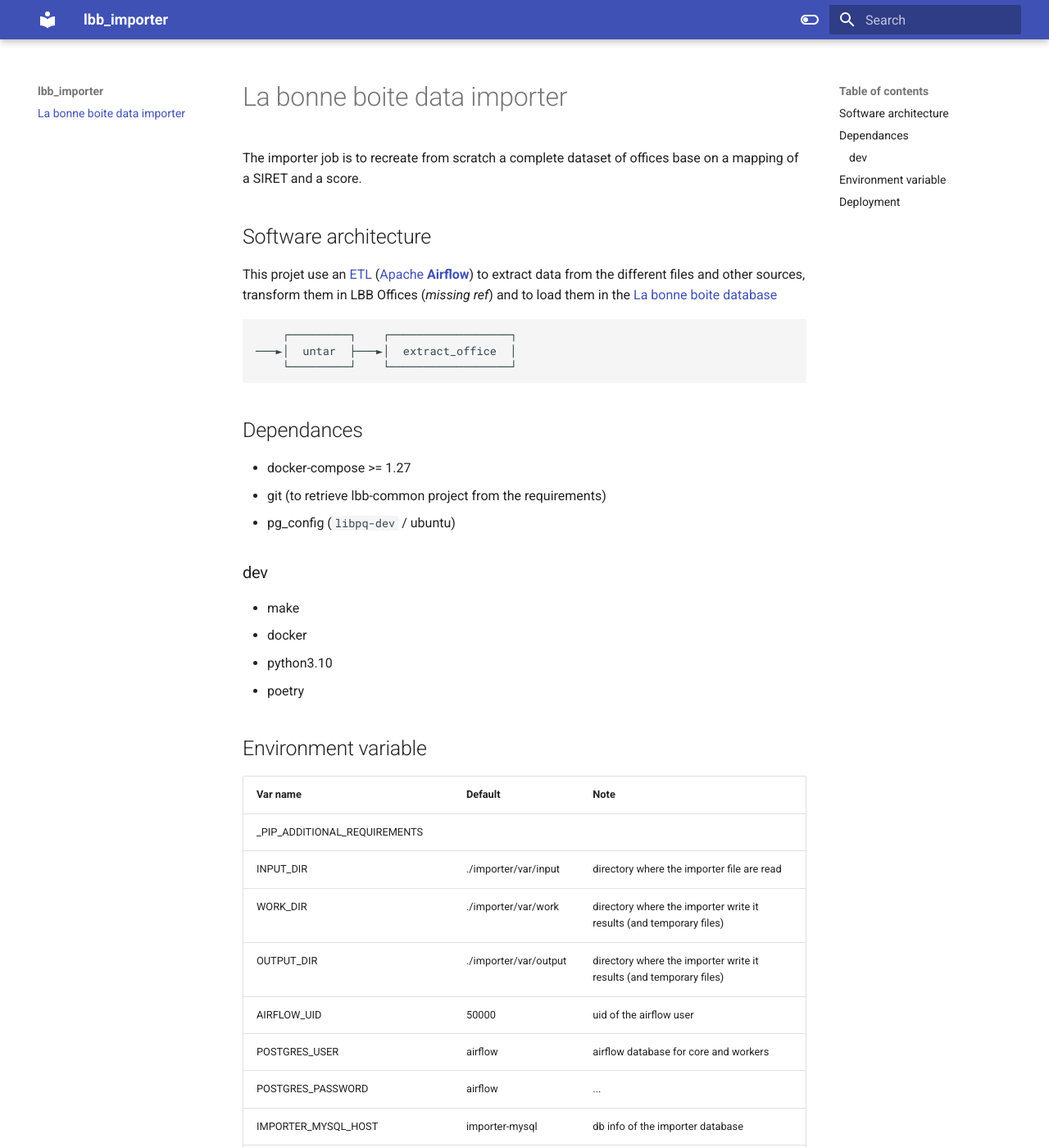
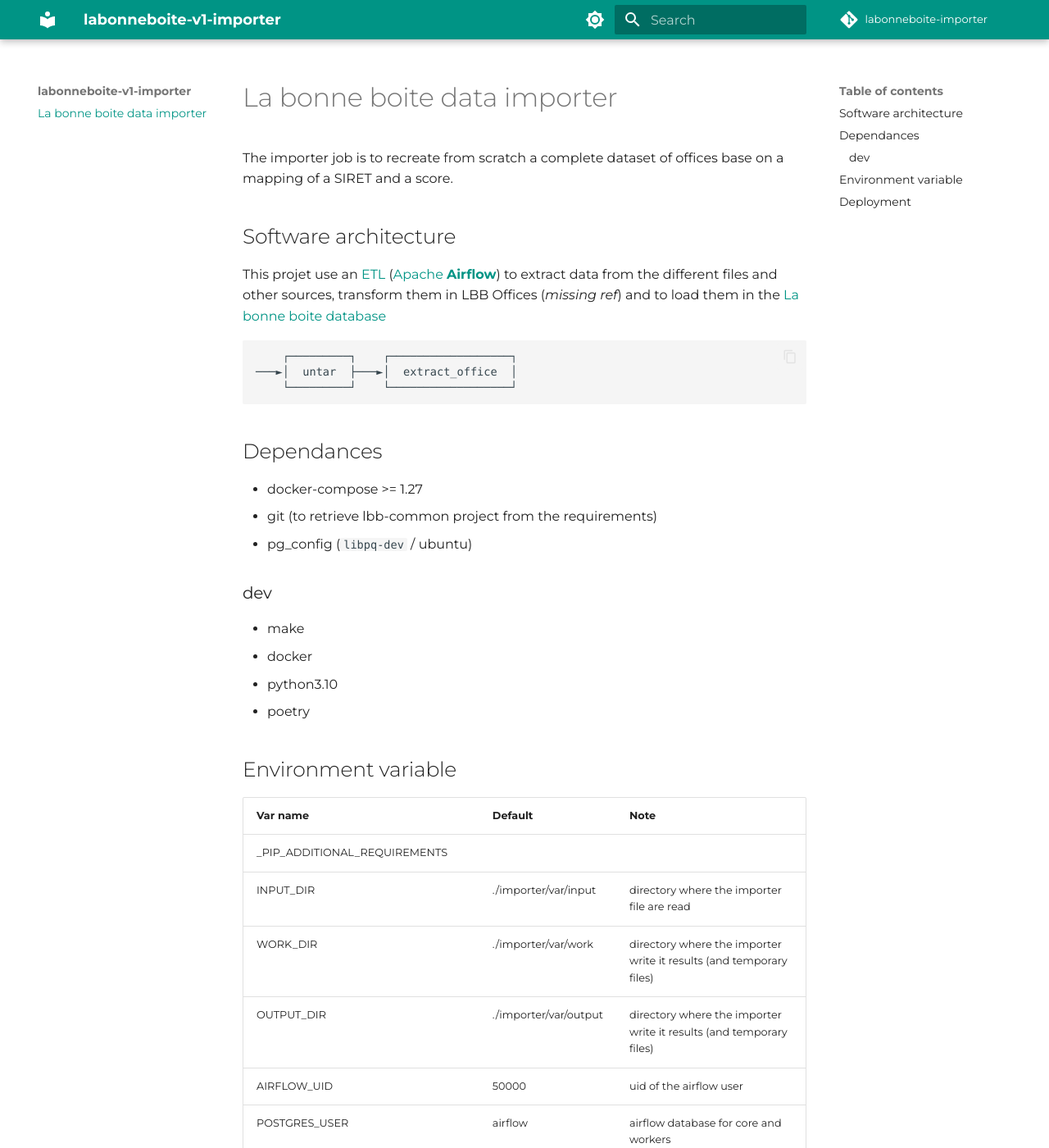
Before and after one commit to StartupsPoleEmploi/labonneboite-importer, an MkDocs documentation site: the page built from docs/index.md, in a window 1280 px wide and 1400 px high. Shown: the whole window at 82% size. Built offline with MkDocs 1.6.1 and Material for MkDocs 9.7.7, drawn with Linux system fonts in a browser that asks for light colours; some web fonts are replaced; some of the changed text lies outside the part shown.

```diff
--- a/mkdocs.yml
+++ b/mkdocs.yml
@@ -1,34 +1,58 @@
 docs_dir: docs
+
 theme:
-  name: "material"
+  name: material
+  font:
+    text: "Montserrat"
+    code: "Montserrat Sans"
   features:
-    - navigation.sections
-  font:
-    text: "Roboto"
-    code: "Roboto Mono"
+    # - navigation.sections
+    - navigation.footer
+    - navigation.indexes
+    - search.highlight
+    - toc.follow
+    - content.code.copy
+    # - search.suggest
+  icon:
+    repo: fontawesome/brands/git-alt
   palette:
     - scheme: default
+      primary: teal
       toggle:
-        icon: material/toggle-switch-off-outline
+        icon: material/brightness-7
         name: Switch to dark mode
     - scheme: slate
+      primary: teal
       toggle:
-        icon: material/toggle-switch
+        icon: material/brightness-4
         name: Switch to light mode
+extra:
+  generator: false
 
 markdown_extensions:
+  - abbr
+  - admonition
   - attr_list
-  - admonition
-  - pymdownx.critic
+  - codehilite
+  - pymdownx.details
   - pymdownx.highlight
   - pymdownx.inlinehilite
+  - pymdownx.snippets
   - pymdownx.superfences
-  - pymdownx.snippets
+  - pymdownx.mark
+  - pymdownx.tabbed:
+      alternate_style: true
+  - pymdownx.emoji:
+      emoji_index: !!python/name:materialx.emoji.twemoji
+      emoji_generator: !!python/name:materialx.emoji.to_svg
 
 # Do your stuff below
-site_name: lbb_importer
-site_description: "La Bonne Boite - Importer"
+site_name: labonneboite-v1-importer
+site_description: "LBB Documentation"
 site_author: "La Bonne Boite"
+
+repo_name: labonneboite-importer
+repo_url: https://git.beta.pole-emploi.fr/lbb/lbb-importer
 
 nav:
   - index.md
```
